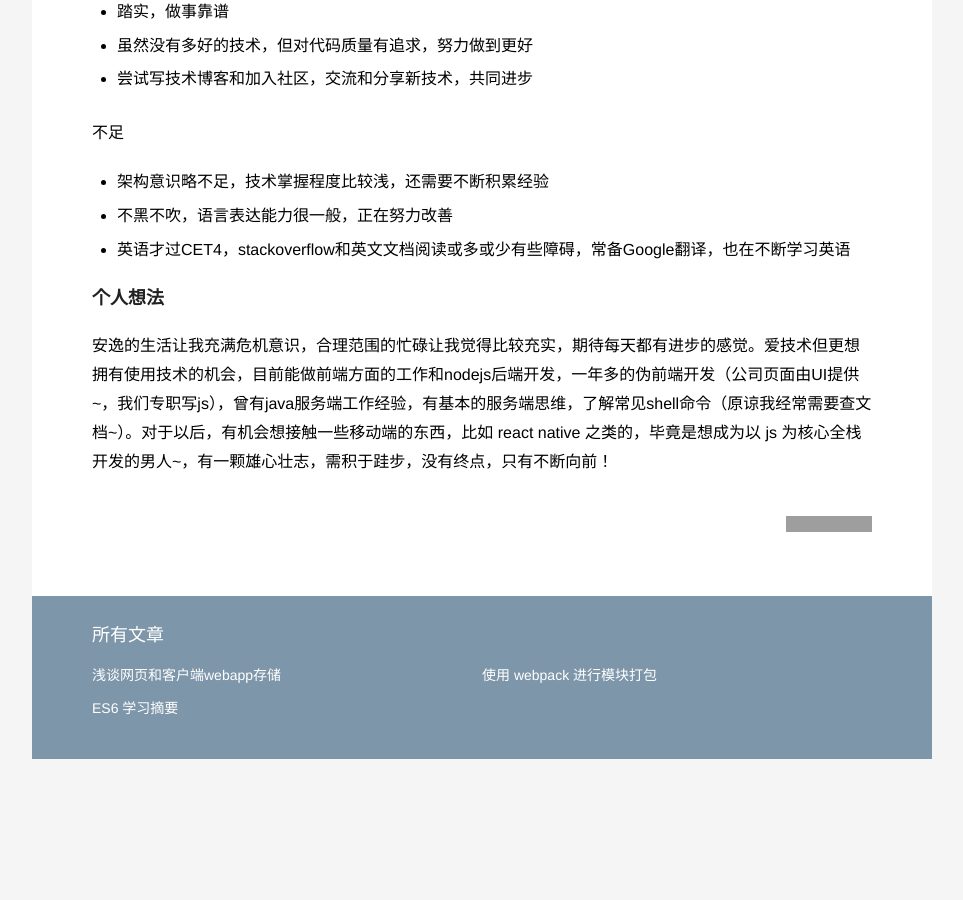
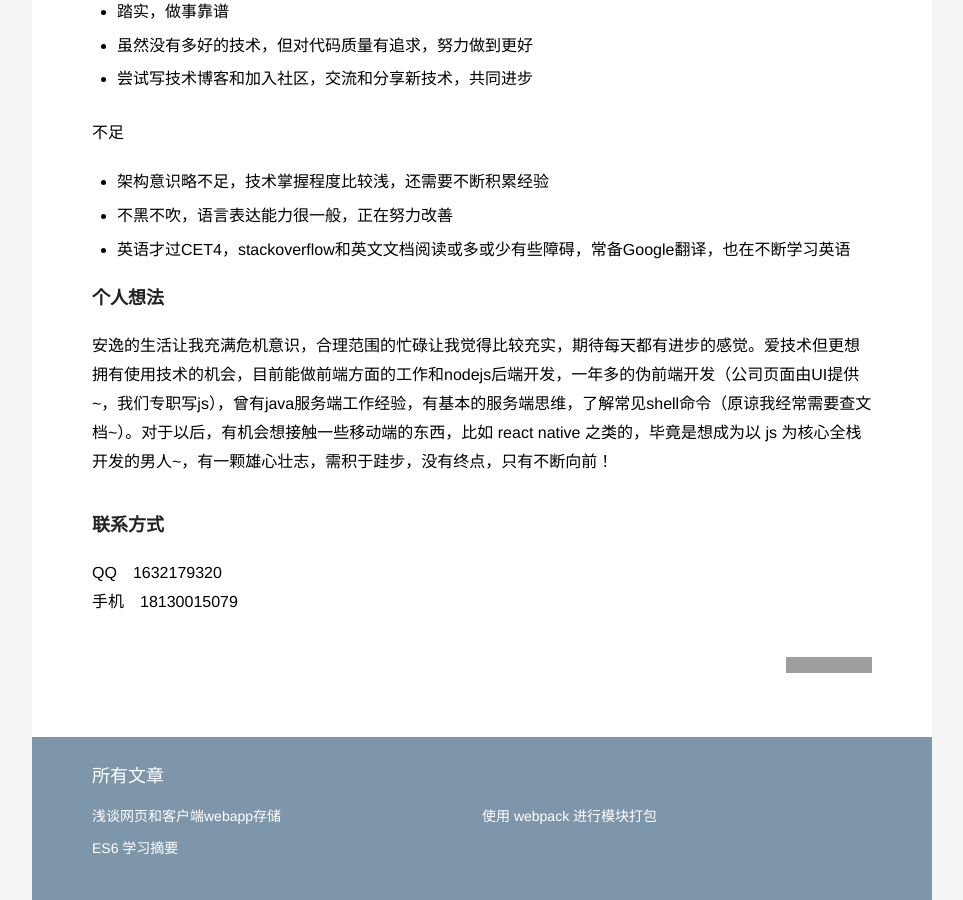
Before and after one commit to troublrMan/jekyll_blog, a Jekyll site: the page built from _posts/2016-7-28-about.md, in a window 1280 px wide and 900 px high, scrolled down 2599 px. Shown: the whole window, without its empty margins (158-1121 px from the left). Built offline with Jekyll 4.4.1, drawn with Linux system fonts in a browser that asks for light colours; comment, search, counter and statistics services are not loaded; before the commit the page ends 3358 px from its top, so only the background shows below that; grey boxes are pictures that could not be loaded.

Commit message:
add contact information

```diff
--- a/_posts/2016-7-28-about.md
+++ b/_posts/2016-7-28-about.md
@@ -89,3 +89,7 @@ category: about
 
 ### 个人想法
 安逸的生活让我充满危机意识，合理范围的忙碌让我觉得比较充实，期待每天都有进步的感觉。爱技术但更想拥有使用技术的机会，目前能做前端方面的工作和nodejs后端开发，一年多的伪前端开发（公司页面由UI提供~，我们专职写js），曾有java服务端工作经验，有基本的服务端思维，了解常见shell命令（原谅我经常需要查文档~）。对于以后，有机会想接触一些移动端的东西，比如 react native 之类的，毕竟是想成为以 js 为核心全栈开发的男人~，有一颗雄心壮志，需积于跬步，没有终点，只有不断向前！
+
+### 联系方式
+QQ&emsp;1632179320
+手机&emsp;18130015079
```
